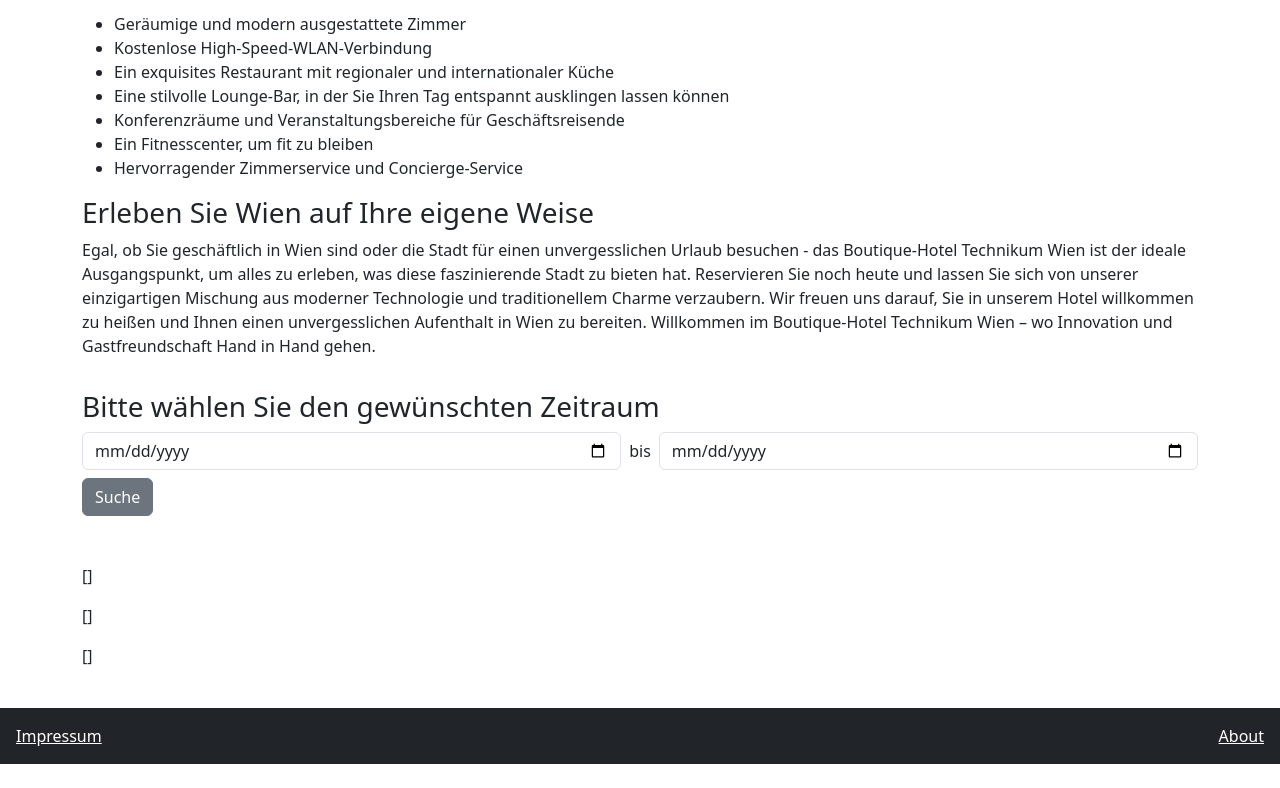
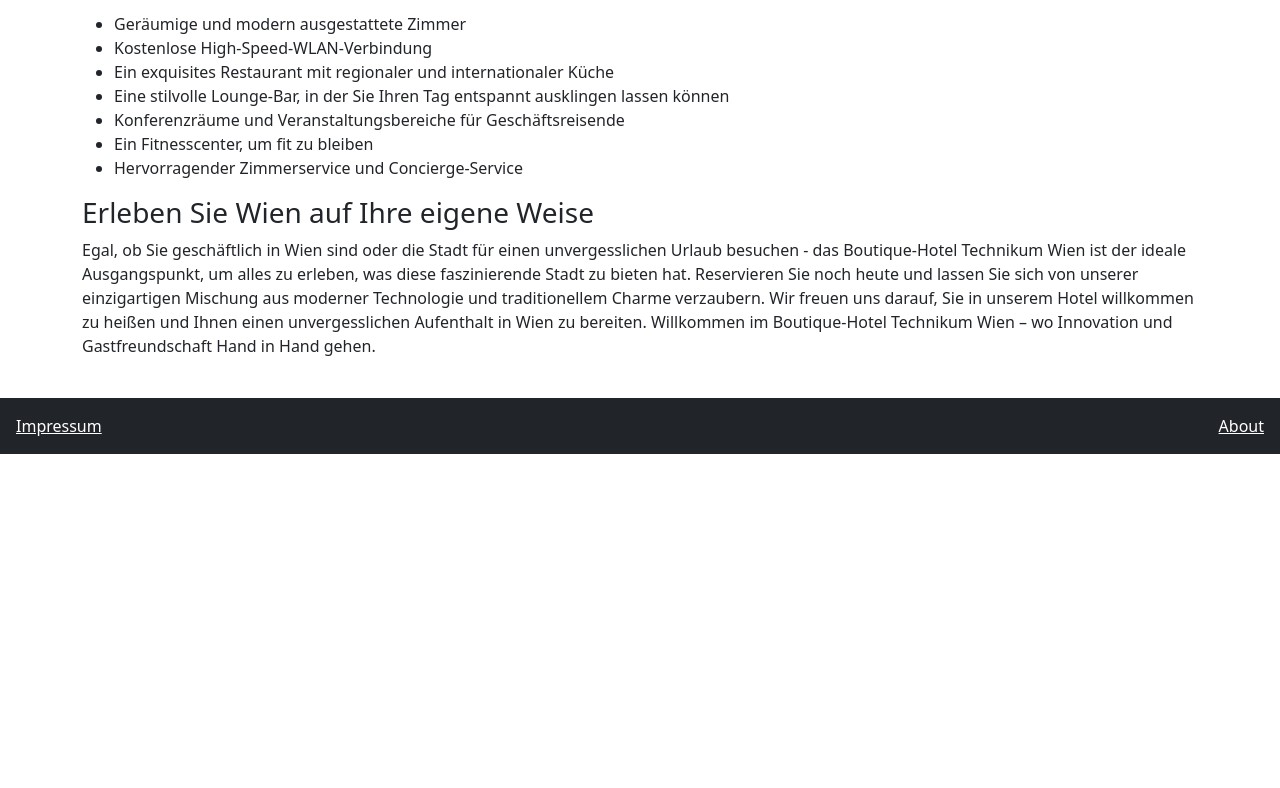
Before and after one commit to Lammer-FH/boutique-hotel-technikum-2023-gruppe-f-1, a Vue app: page / in a window 1280 px wide. Shown: the part 1046-1834 px from the top of the page. After the commit the page ends 1524 px from the top, so only its background shows below. Built offline with nearby package versions, Linux system fonts and the light colour scheme; no server answers; a web font is replaced by a local one.

Commit message:
Anpassung Landing.vue

```diff
--- a/src/views/Landing.vue
+++ b/src/views/Landing.vue
@@ -2,56 +2,10 @@
 import {defineComponent} from "vue";
 import Header from "@/components/Header.vue";
 import Footer from "@/components/Footer.vue";
-import {useRoomStore} from "@/stores/roomsStore";
-import {useAvailableRoomStore} from "@/stores/availableRoomsStore";
 
 export default defineComponent({
   components: {Footer, Header},
 
-  data: () => {
-    return {
-      startDate: undefined,
-      endDate: undefined,
-      roomIds: [],
-      rooms: [],
-      availableRooms: []
-    }
-  }, methods: {
-    async loadRoomsFromStore() {
-      try {
-        const roomStore = useRoomStore();
-        await roomStore.fetchRooms(); // Warte darauf, dass das Promise aufgelöst wird
-        this.rooms = roomStore.rooms; // Setze die Zimmerdaten in das rooms-Array der Komponente
-
-        this.getRoomIds();
-      } catch (error) {
-        console.error('Fehler beim Laden der Zimmerdaten:', error);
-      }
-    },
-    async loadAvailableRoomsFromStore() {
-      try {
-        const availableRoomStore = useAvailableRoomStore();
-        for (let x = 0; x < this.roomIds.length; x++) {
-          await availableRoomStore.fetchAvailableRoom(this.roomIds[x], this.startDate, this.endDate);
-          if (availableRoomStore.availableRoom.available === true) {
-            this.availableRooms.push(this.rooms[x]);
-          }
-        }
-
-        // this.getRoomIds();
-      } catch (error) {
-        console.error('Fehler beim Laden der Zimmerdaten:', error);
-      }
-    },
-    getRoomIds() {
-      for (let x = 0; x < this.rooms.length; x++) {
-        this.roomIds.push(this.rooms[x].id);
-      }
-    }
-  },
-  mounted() {
-    this.loadRoomsFromStore();
-  }
 });
 
 </script>
@@ -120,27 +74,5 @@
       </b-col>
     </b-row>
 
-    <b-row class="mt-3">
-      <b-col>
-        <h3>Bitte wählen Sie den gewünschten Zeitraum</h3>
-        <div class="d-flex align-items-center">
-          <b-form-input type="date" v-model="startDate"></b-form-input>
-          <span class="mx-2">bis</span>
-          <b-form-input type="date" v-model="endDate"></b-form-input>
-        </div>
-        <b-button class="mt-2" v-on:click="loadAvailableRoomsFromStore">Suche</b-button>
-      </b-col>
-    </b-row>
-
-
-    <b-row class="mt-3">
-      <p>{{ startDate }}</p>
-      <p>{{ endDate }}</p>
-      <p>{{ rooms }}</p>
-      <p>{{ roomIds }}</p>
-      <p>{{ availableRooms }}</p>
-    </b-row>
-
-
   </b-container>
 </template>
```
